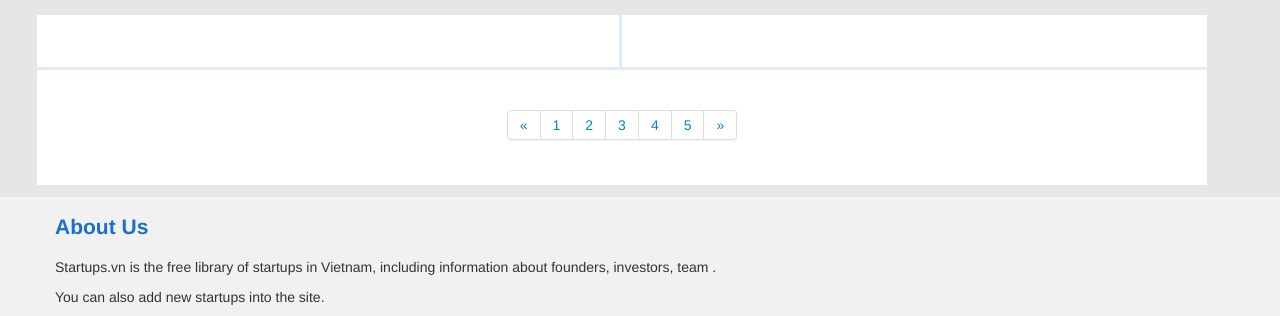
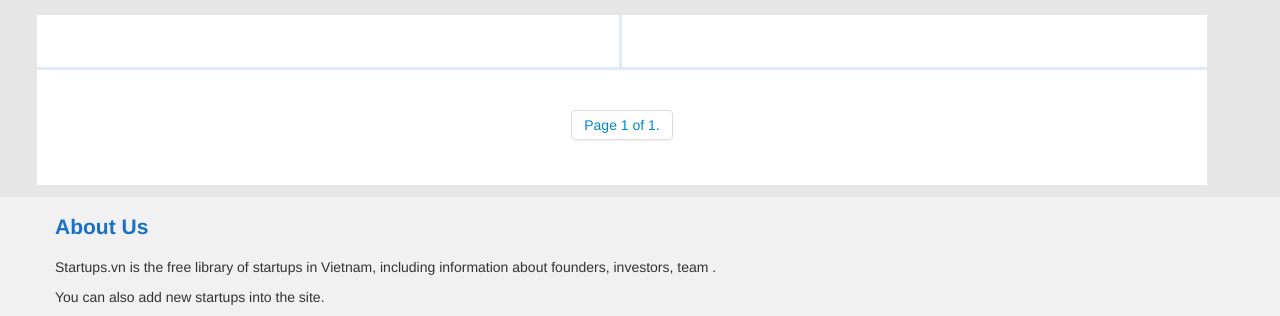
Before and after one commit to harrypotterismyname/starthub.vn, a Django app: page / in a window 1280 px wide. Shown: the part 353-669 px from the top of the page. Run offline with Django 3.2, Linux system fonts and the light colour scheme; data that the repository does not hold is empty; some libraries are stand-ins or nearby versions.

Commit message:
category

```diff
--- a/ignite/views.py
+++ b/ignite/views.py
@@ -1,4 +1,6 @@
 # Create your views here.
+
+from django.core.paginator import Paginator
 from django.shortcuts import  render_to_response
 from django.template import RequestContext
 from django.contrib.auth.decorators import login_required
@@ -43,26 +45,33 @@ def home(request):
      #TODO: implement search function
     if search_query:
         search_query = "%" + search_query + "%"
-        companies = Company.objects.filter( name__like = search_query ).order_by("-id")[(page-1)*page_size:page*page_size ]
+        companies = Company.objects.filter( name__like = search_query ).order_by("-id")#[(page-1)*page_size:page*page_size ]
 
     else:
 
 
-        companies = Company.objects.all().order_by("-id")[(page-1)*page_size:page*page_size ]
-        max_items +=  Company.objects.all().count()
+        companies = Company.objects.all().order_by("-id")#[(page-1)*page_size:page*page_size ]
+        #max_items +=  Company.objects.all().count()
 
-    max_page = max_items/page_size
-    if max_items%page_size > 0:
-        max_page += 1
+    # max_page = max_items/page_size
+    # if max_items%page_size > 0:
+    #     max_page += 1
+
+    p = Paginator(companies, page_size)
+
+    current_page = p.page(page)
+    company_list = current_page.object_list
 
 
-    listA, listB = seperate_list(companies)
+    listA, listB = seperate_list(company_list)
 
     variables = RequestContext(request, {
             'companies': companies,
             'listA': listA,
             'listB': listB,
-            'max_page':max_page,
+            'page':page,
+            'paging': p,
+            'current_page': current_page,
 
             })
 
@@ -77,21 +86,22 @@ def category(request, categories):
 
     page = request.GET.get("page",1)
     page_size = 10
-    max_items = 0
+    #max_items = 0
 
     cats = categories.split(',')
     companies = []
     for cat in cats:
         category = Category.objects.get(slug = cat)
 
-        new_list = Company.objects.filter( category_id = category.id ).order_by("-id")[(page-1)*page_size:page*page_size ]
-        max_items +=  Company.objects.filter( category_id = category.id ).count()
+        new_list = Company.objects.filter( category_id = category.id ).order_by("-id")#[(page-1)*page_size:page*page_size ]
+        #max_items +=  Company.objects.filter( category_id = category.id ).count()
 
         companies += new_list
 
-    max_page = max_items/page_size
-    if max_items%page_size > 0:
-        max_page += 1
+    p = Paginator(companies, page_size)
+
+    current_page = p.page(page)
+    company_list = current_page.object_list
 
 
 
@@ -102,7 +112,10 @@ def category(request, categories):
             'companies': companies,
             'listA': listA,
             'listB': listB,
-            'max_page':max_page,
+             'page':page,
+            'paging': p,
+            'current_page': current_page,
+            'category': category
 
             })
 
--- a/startups/templates/index.html
+++ b/startups/templates/index.html
@@ -110,24 +110,14 @@ font-size: 25px;
         <div class="clear" style=" clear: both; "></div>
       </div>
 
+           {% if category %}
 
-            <div class="extraneous-non-semantic-markup" style="
-    border-top: 3px solid #dfebf7;
-">
-<div class="pagination" style="
-    text-align: center;
-">
-              <ul>
-                <li><a href="#">«</a></li>
-                <li><a href="#">1</a></li>
-                <li><a href="#">2</a></li>
-                <li><a href="#">3</a></li>
-                <li><a href="#">4</a></li>
-                <li><a href="#">5</a></li>
-                <li><a href="#">»</a></li>
-              </ul>
-            </div>
-            </div>
+           {% include "module/paging_category.html" %}
+
+            {% else %}
+                {% include "module/paging.html" %}
+
+        {% endif %}
 
         </div>
 
--- /dev/null
+++ b/startups/templates/module/paging.html
@@ -0,0 +1,21 @@
+ <div class="extraneous-non-semantic-markup" style="
+    border-top: 3px solid #dfebf7;
+">
+<div class="pagination" style="
+    text-align: center;
+">
+              <ul>
+                  {% if current_page.has_previous %}
+                <li><a href="/?page={{ current_page.previous_page_number }}">«</a></li>
+                  {% endif %}
+
+
+                    <li><a href="javascript:void(0)" class=" ui-state-disabled">Page {{ current_page.number }} of {{ paging.num_pages }}. </a></li>
+
+              {% if current_page.has_next %}
+                <li><a href="/?page={{ current_page.next_page_number }}">»</a></li>
+              {% endif %}
+
+              </ul>
+            </div>
+            </div>
```
Also changed, not shown: startups/templates/module/paging_category.html (added, +21 -0 lines), startups/hong-db.db.
